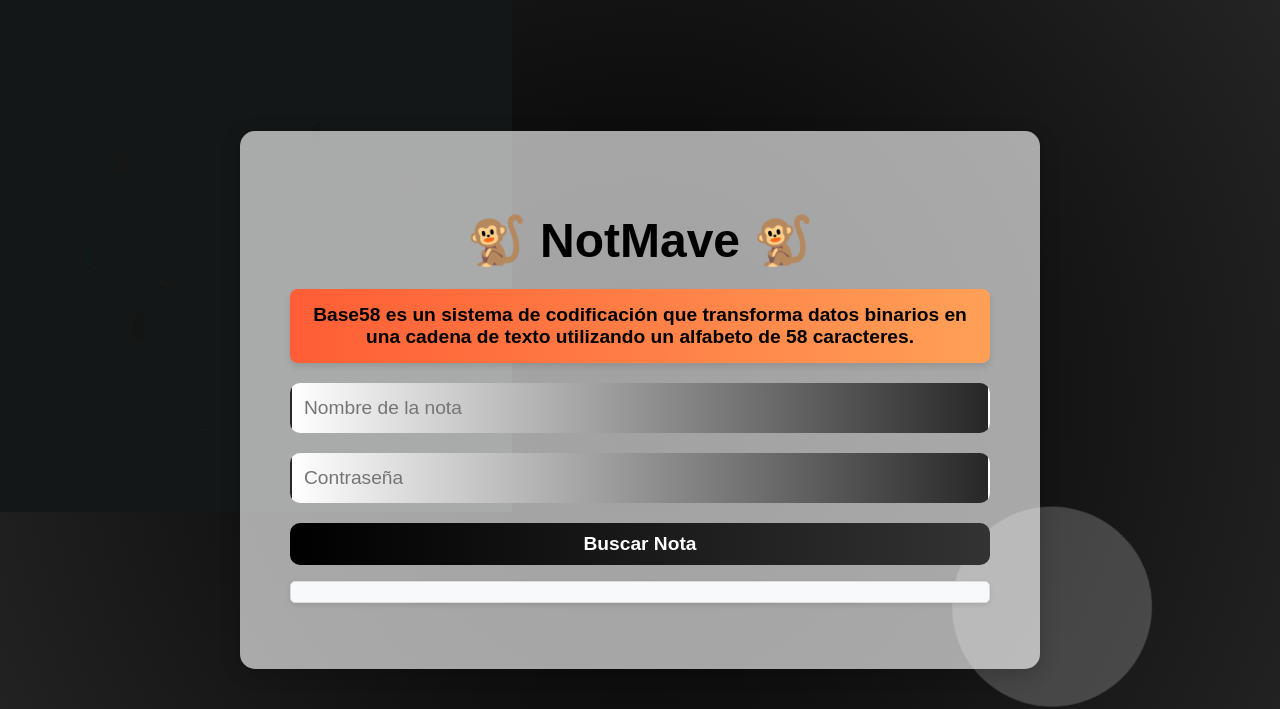
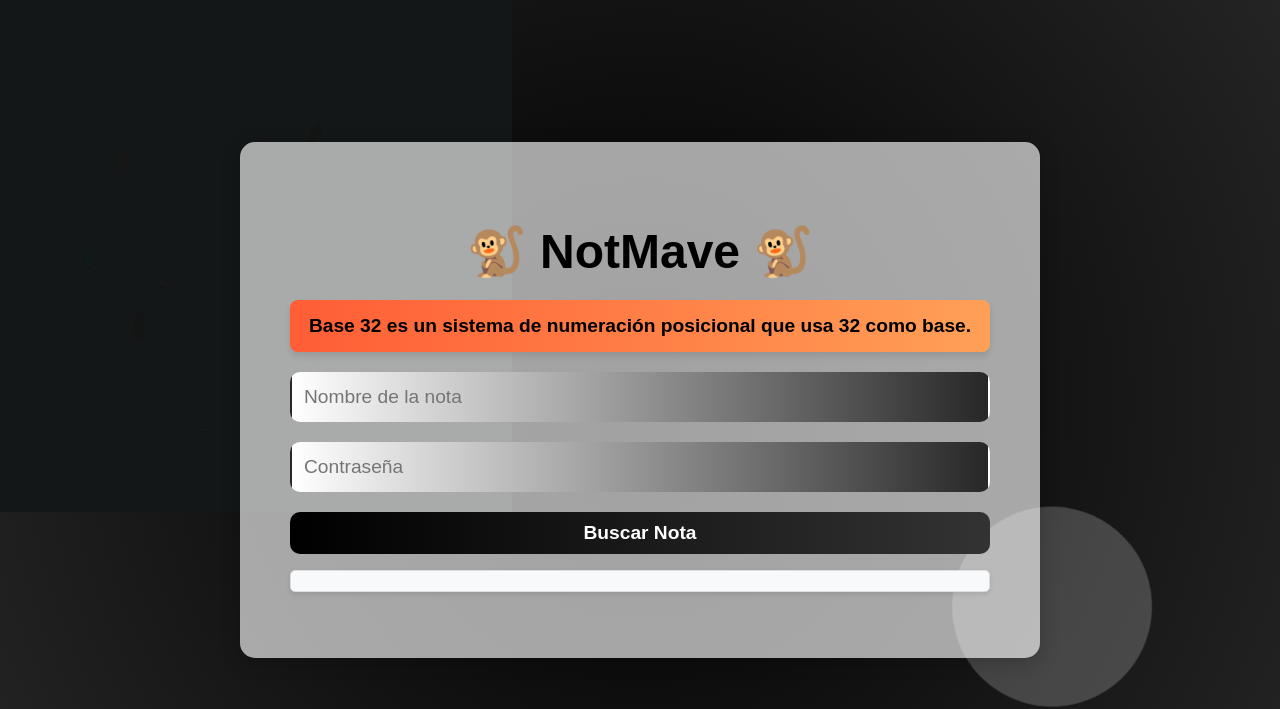
Before and after one commit to HanzMaverick/NotasMave, a Flask app: page / in a window 1280 px wide. Shown: the top 709 px of the page. Run offline with Flask 3, Linux system fonts and the light colour scheme; some libraries are stand-ins or nearby versions.

Commit message:
Juego 9may

```diff
--- a/templates/search.html
+++ b/templates/search.html
@@ -129,7 +129,7 @@
 
     <!-- Carrusel de textos -->
     <div id="carousel" class="carousel">
-      <div class="carousel-item active"> Base58 es un sistema de codificación que transforma datos binarios en una cadena de texto utilizando un alfabeto de 58 caracteres.</div>
+      <div class="carousel-item active"> Base 32 es un sistema de numeración posicional que usa 32 como base.</div>
       <div class="carousel-item" id="btcPriceSlide">💲 Cargando precio de Bitcoin...</div>
       <div class="carousel-item" id="btcVolumeSlide">📊 Cargando volumen de transacciones...</div>
       <div class="carousel-item" id="btcHashrateSlide">⚡ Cargando hashrate de la red...</div>
```
Also changed, not shown: instance/notes.db.
